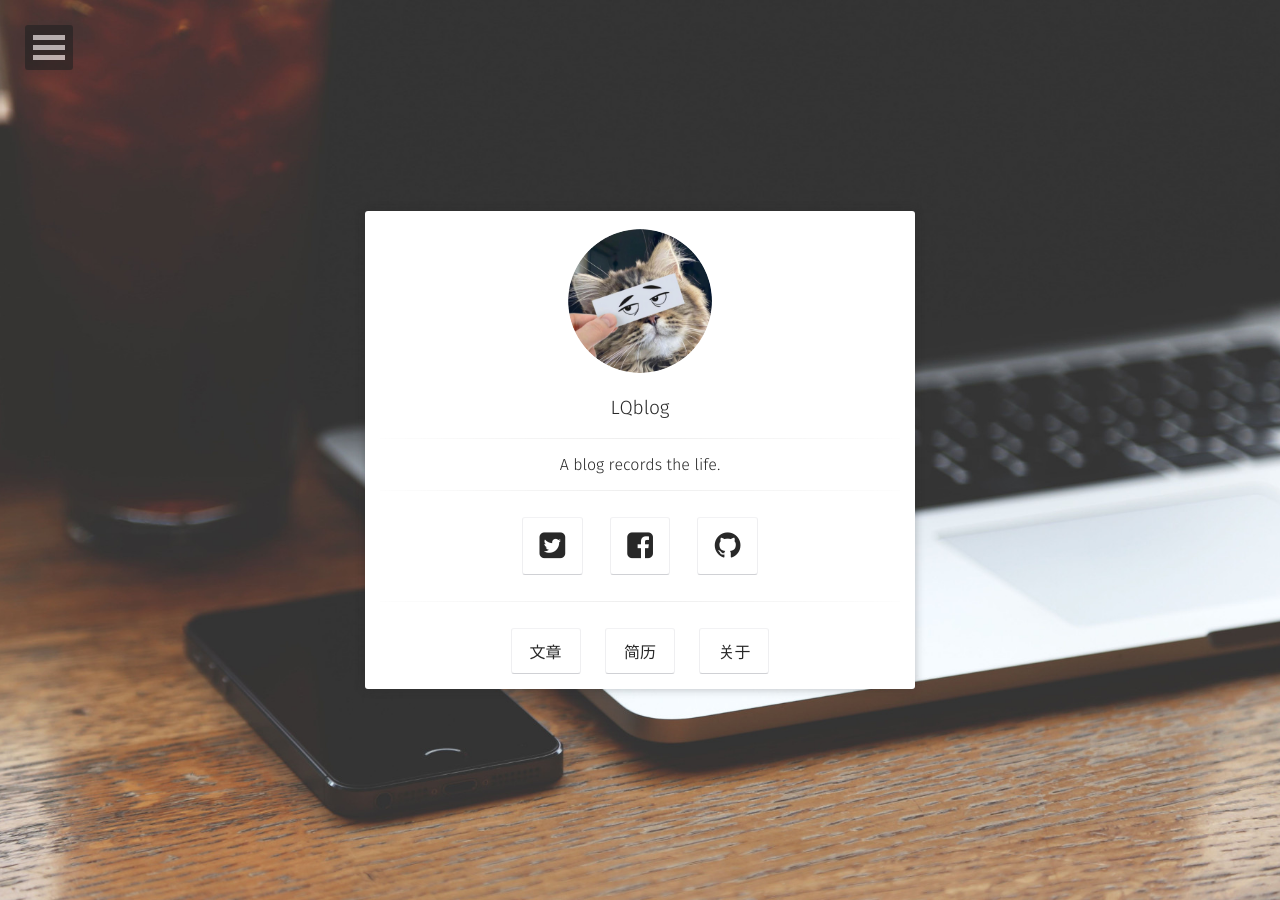
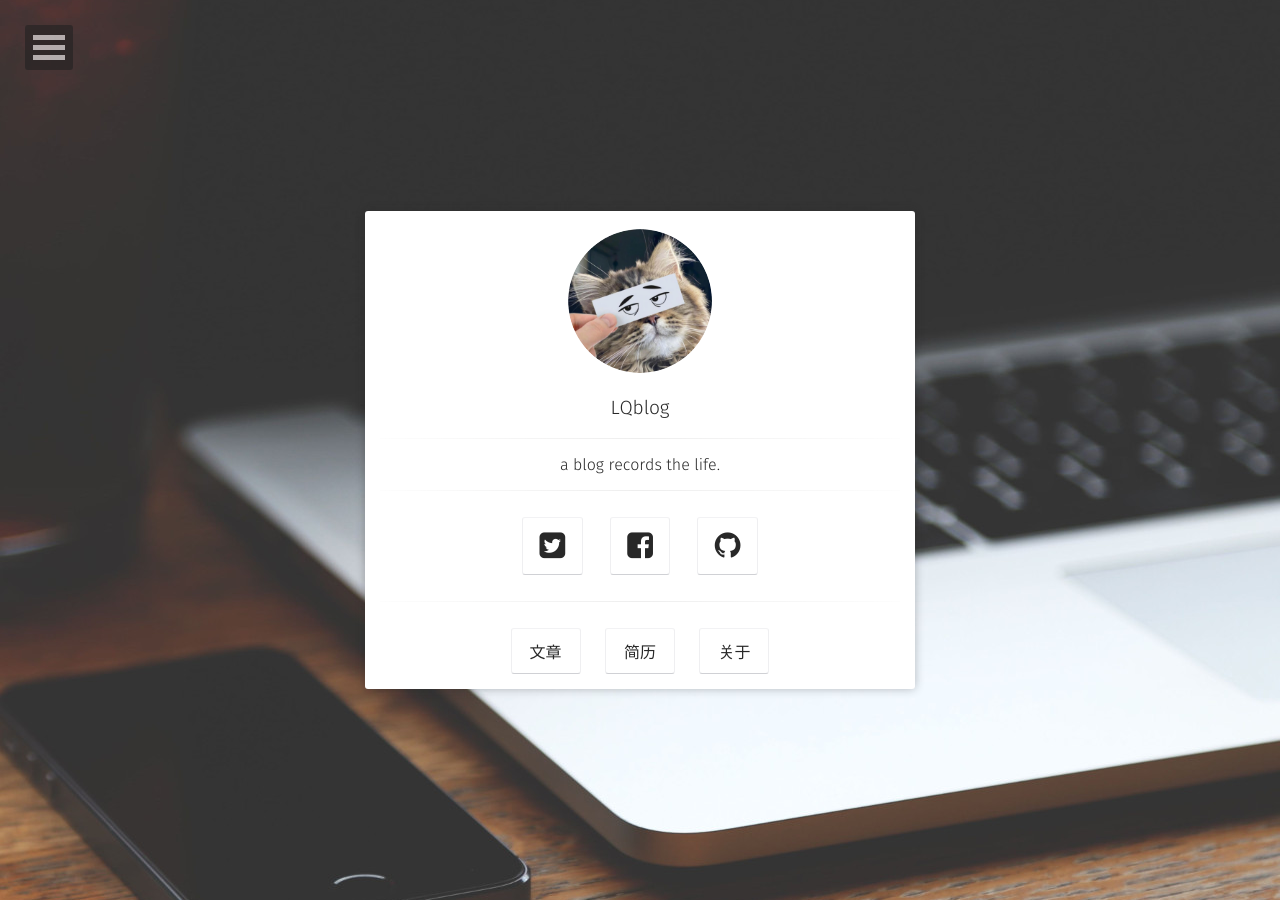
Before and after one commit to aiologybay/aiologybay.github.io, a Jekyll site: the page built from index.html, in a window 1280 px wide. Built offline with Jekyll 4.4.1, drawn with Linux system fonts in a browser that asks for light colours; some web fonts are replaced.

Commit message:
initial commit

```diff
--- a/_config.yml
+++ b/_config.yml
@@ -1,12 +1,12 @@
 # Site
 title:              LQblog
-bio:                'A blog records the life.'
+bio:                'a blog records the life.'
 description:        "Moon is a minimal, one column jekyll theme for your blog."
 reading_time:       true
 words_per_minute:   200
 logo:               'assets/img/logo.png'
 background:         'assets/img/placeholder-big.jpg'
-tiled_bg:           false   # Set this true if you want to tile your background image, otherwise it will be covered
+tiled_bg:           true   # Set this true if you want to tile your background image, otherwise it will be covered
 locale:             en_US
 url:                https://aiologybay.github.io
 
```
